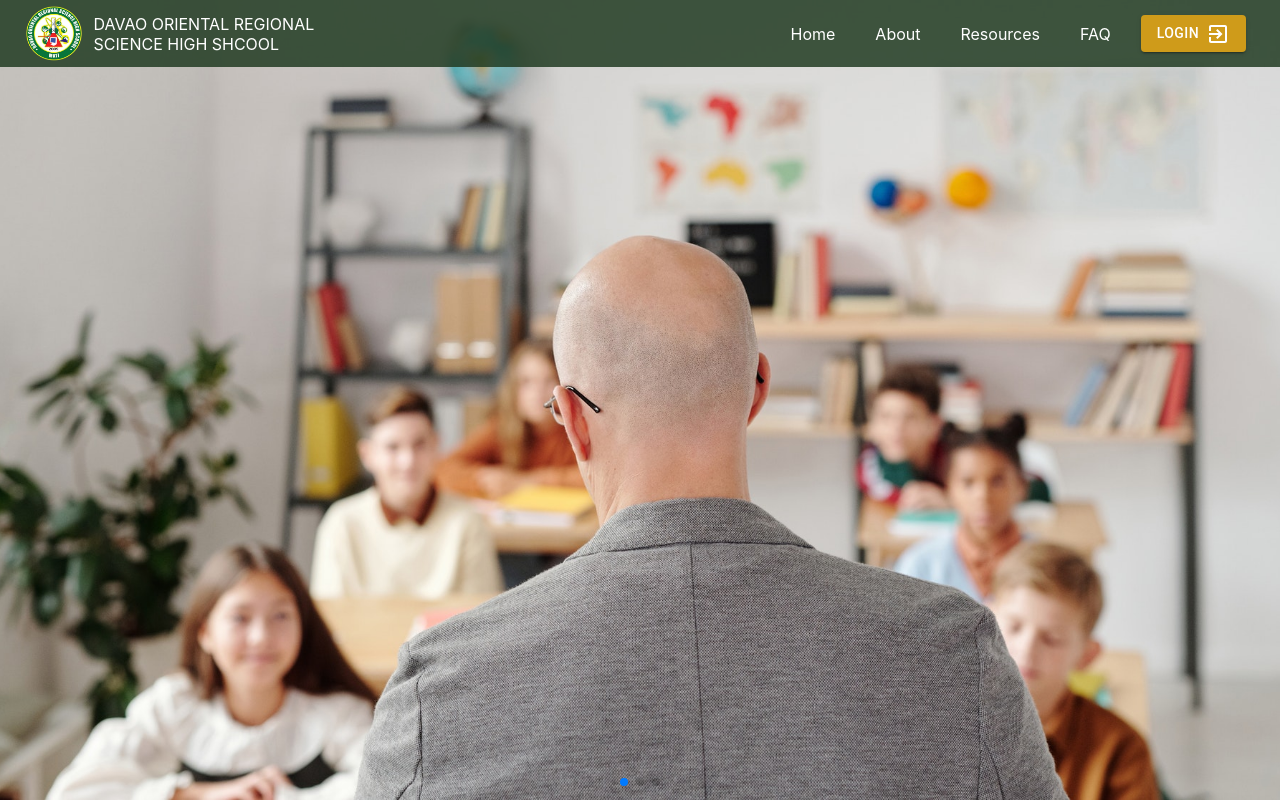
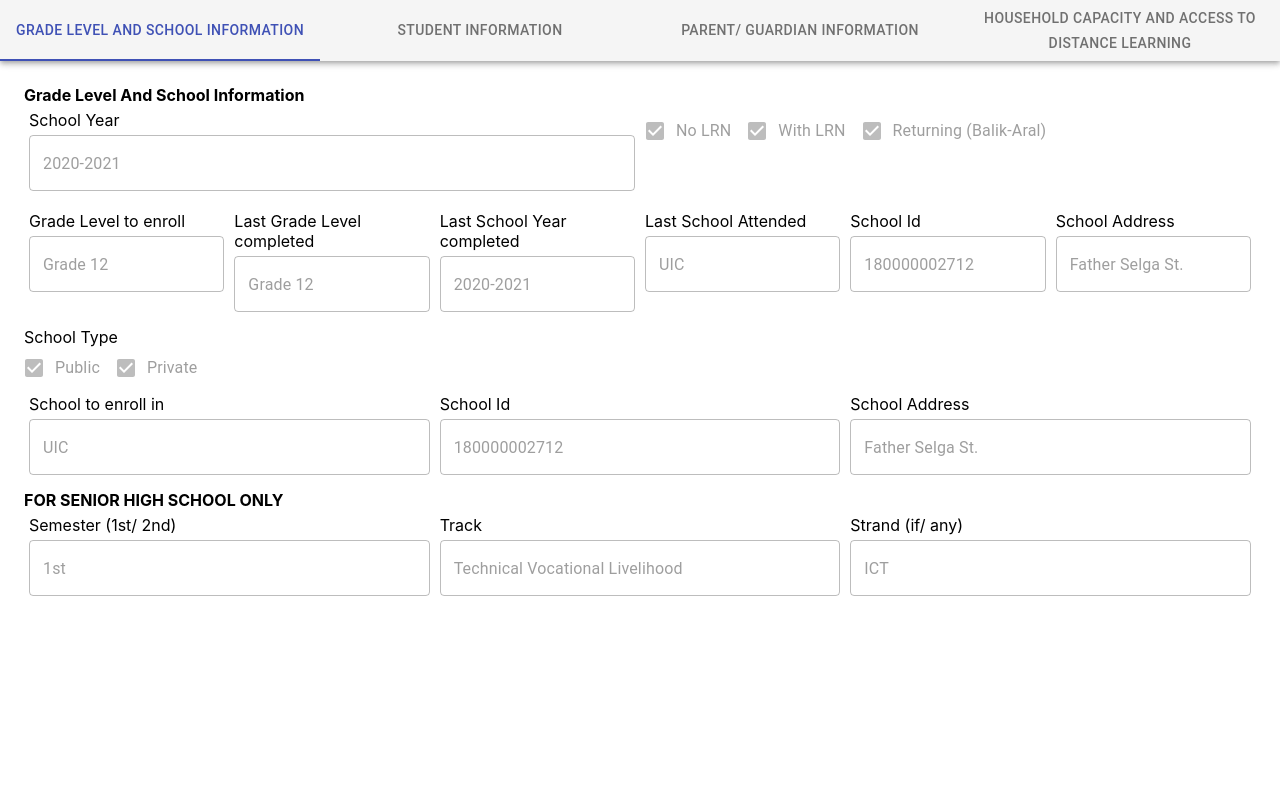
Before and after one commit to nonsense00027/dorshs, a React (Create React App) app: page / in a window 1280 px wide. Built offline with nearby package versions, Linux system fonts and the light colour scheme.

Commit message:
Dashboard completed

```diff
--- a/src/App.js
+++ b/src/App.js
@@ -23,7 +23,7 @@ function App() {
             <Student />
           </Route>
           <Route path="/">
-            <Landing />
+            <Dashboard />
           </Route>
         </Switch>
       </Router>
```
